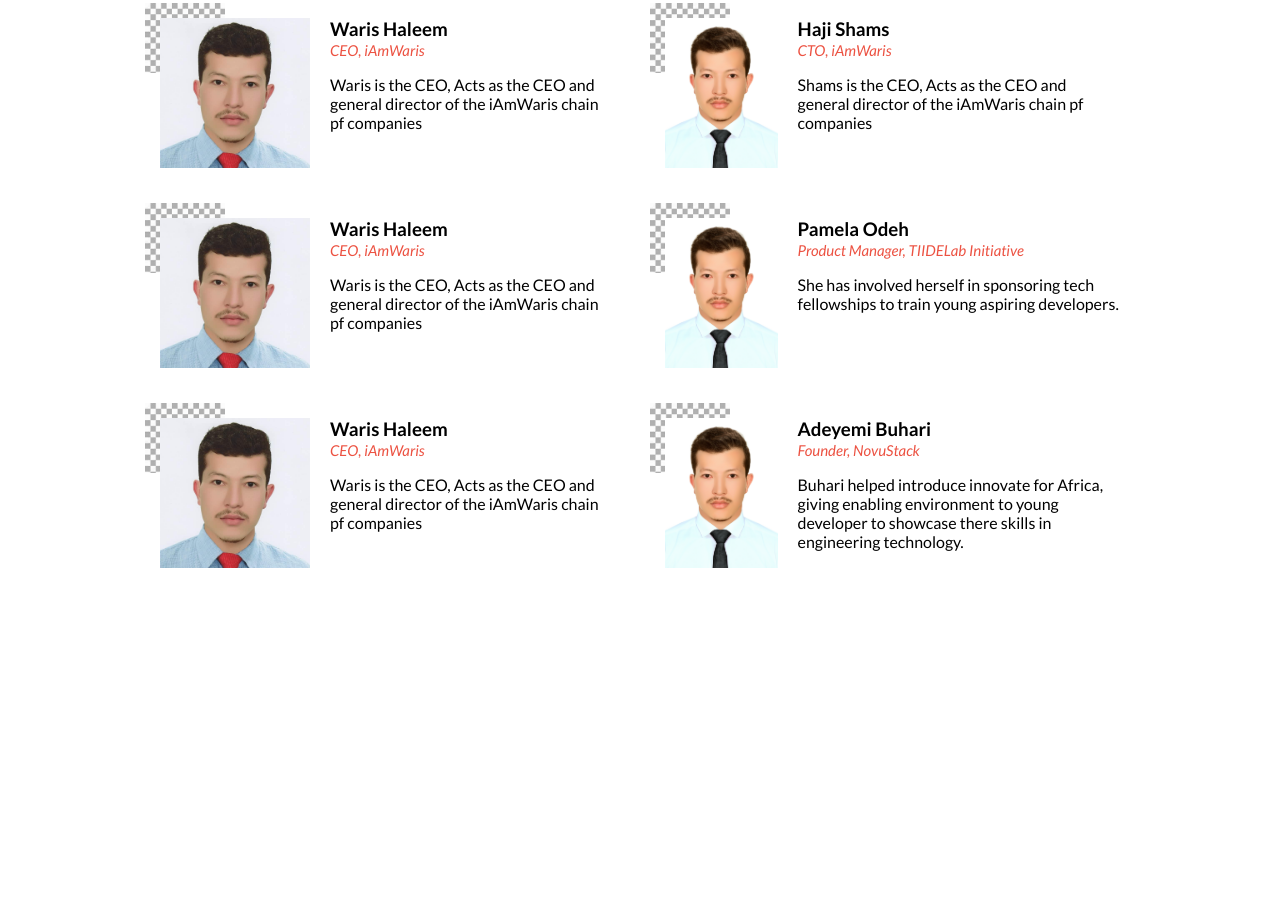
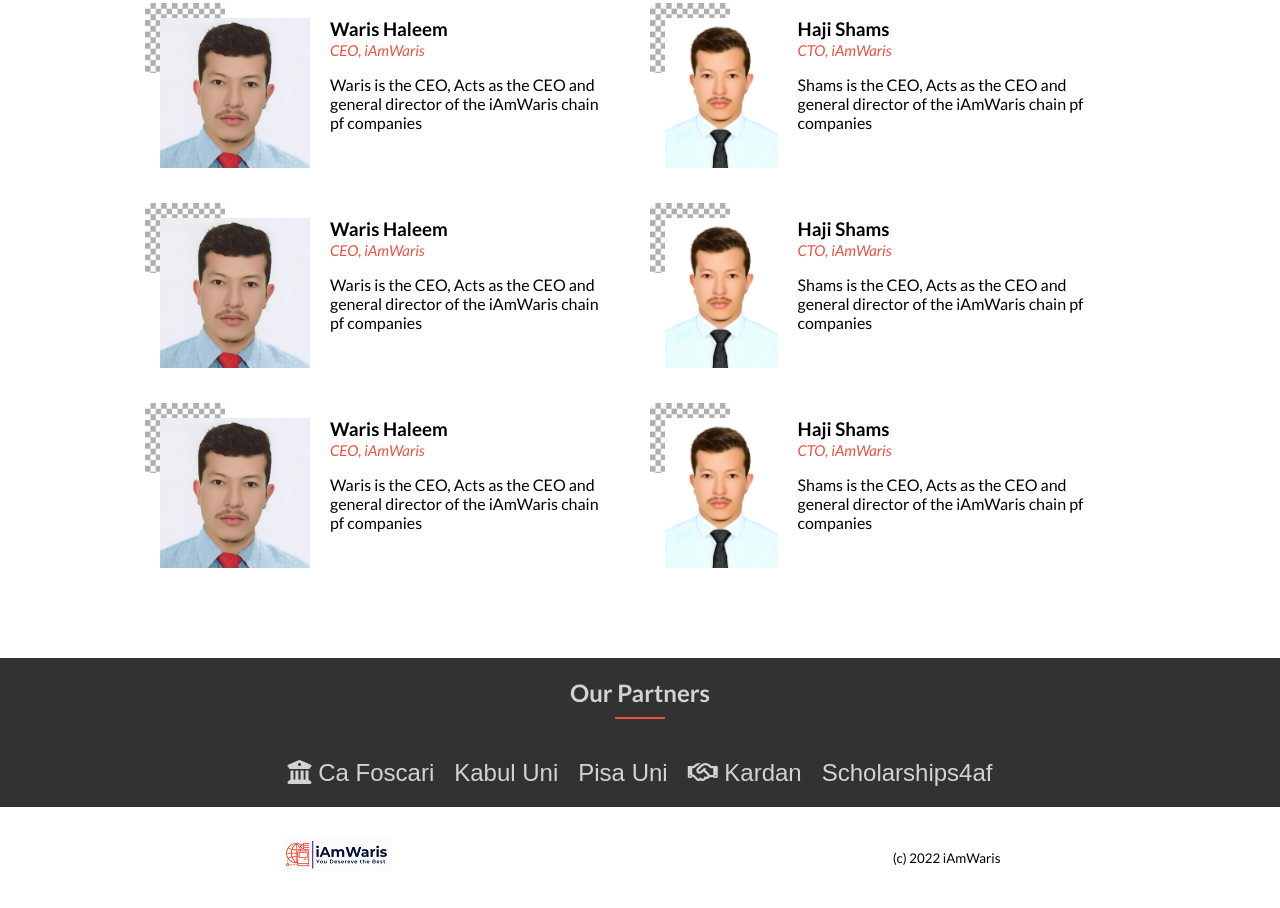
Before and after one commit to iAmWaris97/iAmWaris-Consultancy, a website: page index.html in a window 1280 px wide. Shown: the part 1393-2301 px from the top of the page. Before the commit the page ends 2051 px from the top, so only its background shows below. Drawn offline with Linux system fonts and the light colour scheme; files that its build step writes are made by us from their sources; files whose address does not match are found by name; a web font is replaced by a local one.

Commit message:
add partners and footer sections and style them

```diff
--- a/assets/css/styles.css
+++ b/assets/css/styles.css
@@ -278,6 +278,62 @@
   color: var(--orange);
 }
 
+.partners-section {
+  background-color: rgba(21, 20, 20, 0.871);
+  padding: 20px;
+}
+
+.partners-section h2 {
+  text-align: center;
+  color: var(--gray);
+}
+
+.partners {
+  display: flex;
+  justify-content: center;
+  align-items: center;
+  flex-wrap: wrap;
+  color: var(--gray);
+  gap: 20px;
+}
+
+footer p {
+  font-family: "COCOGOOSE", sans-serif;
+  font-size: 18px;
+}
+
+.partners p {
+  font-size: 24px;
+  font-family: "COCOGOOSE", sans-serif;
+}
+
+.partner-title {
+  display: flex;
+  justify-content: center;
+  align-items: center;
+  flex-direction: column;
+  gap: 10px;
+  margin-bottom: 40px;
+}
+
+.partner-title span {
+  display: flex;
+  justify-content: center;
+  align-items: center;
+  height: 2px;
+  width: 50px;
+  background-color: var(--orange);
+}
+
+/* footer */
+footer {
+  display: flex;
+  justify-content: space-around;
+  align-items: center;
+  flex-wrap: wrap;
+  padding: 30px;
+}
+
 /* mobile style end */
 
 /* desktop style start */
--- a/assets/js/index.js
+++ b/assets/js/index.js
@@ -22,10 +22,10 @@
   },
   {
     featuredImage: './assets/img/Waris.jpg',
-    name: 'Pamela Odeh',
-    qualification: 'Product Manager, TIIDELab Initiative',
+    name: 'Haji Shams',
+    qualification: 'CTO, iAmWaris',
     description:
-      'She has involved herself in sponsoring tech fellowships to train young aspiring developers.',
+      'Shams is the CEO, Acts as the CEO and general director of the iAmWaris chain pf companies',
   },
   {
     featuredImage: './assets/img/001.jpg',
@@ -35,11 +35,11 @@
       'Waris is the CEO, Acts as the CEO and general director of the iAmWaris chain pf companies',
   },
   {
-    featuredImage: './assets/img/waris.jpg',
-    name: 'Adeyemi Buhari',
-    qualification: 'Founder, NovuStack',
+    featuredImage: './assets/img/Waris.jpg',
+    name: 'Haji Shams',
+    qualification: 'CTO, iAmWaris',
     description:
-      'Buhari helped introduce innovate for Africa, giving enabling environment to young developer to showcase there skills in engineering technology.',
+      'Shams is the CEO, Acts as the CEO and general director of the iAmWaris chain pf companies',
   },
 ];
 
--- a/index.html
+++ b/index.html
@@ -166,6 +166,32 @@
       </button>
     </section>
 
+    <!-- Partners starts -->
+    <section class="partners-section">
+      <div class="partner-title">
+        <h2>Our Partners</h2>
+        <span></span>
+      </div>
+      <div class="partners">
+        <p><i class="fa-solid fa-building-columns"></i> Ca Foscari</p>
+        <p>Kabul Uni</p>
+        <p>Pisa Uni</p>
+        <p><i class="fa-regular fa-handshake"></i> Kardan</p>
+        <p>Scholarships4af</p>
+      </div>
+    </section>
+
+    <!-- footer -->
+    <footer>
+      <p>
+        <img src="./assets/img/logo-sm.png" alt="">
+      </p>
+      <small
+        >(c) 2022 iAmWaris</small
+      >
+    </footer>
+
     <script src="./assets/js/index.js"></script>
+    <script src="./assets/js/toggle.js"></script>
   </body>
 </html>
```
Also changed, not shown: .github/workflows/toggle.js (added), assets/img/logo-sm.png (added).
